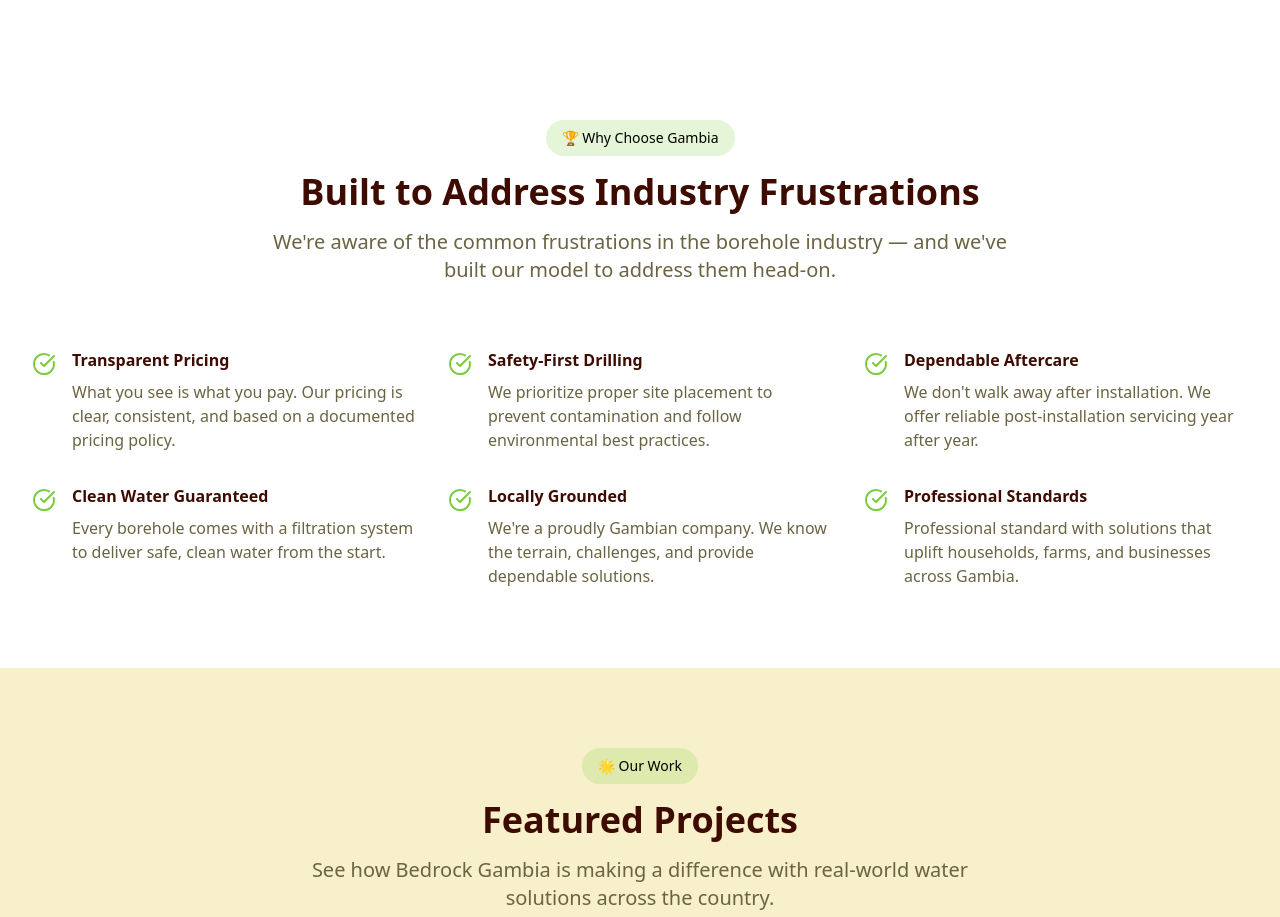
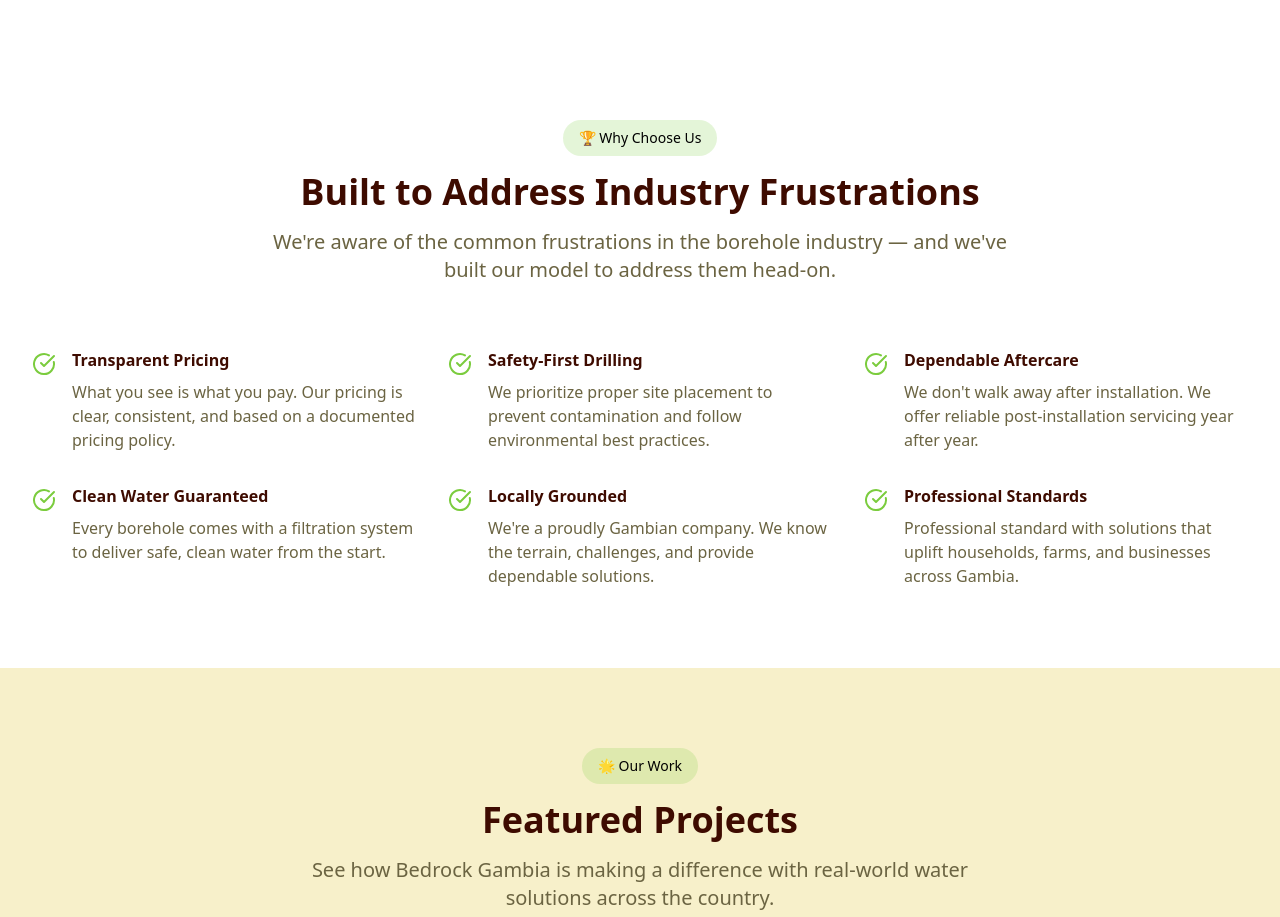
Before and after one commit to promptermax/bedrock, a React (Vite) app: page / in a window 1280 px wide. Shown: the part 1320-2237 px from the top of the page. Built offline with nearby package versions, Linux system fonts and the light colour scheme; a web font is replaced by a local one.

Commit message:
edit why choose us, link why us to the right section and refined the ask for quote form

```diff
--- a/src/App.css
+++ b/src/App.css
@@ -292,3 +292,10 @@
   align-items: center;
   gap: 8px;
 }
+
+/* Additional styling to improve alignment */
+.radio-option input[type="radio"],
+.checkbox-option input[type="checkbox"] {
+  margin: 0;
+  vertical-align: middle;
+}
--- a/src/App.jsx
+++ b/src/App.jsx
@@ -157,7 +157,7 @@
                 <div className="max-w-7xl mx-auto px-4 sm:px-6 lg:px-8">
                   <div className="text-center mb-16">
                     <div className="inline-block bg-accent/20 text-black px-4 py-2 rounded-full text-sm font-medium mb-4">
-                      🏆 Why Choose Gambia
+🏆 Why Choose Us
                     </div>
                     <h2 className="text-3xl md:text-4xl font-bold text-card-foreground mb-4">
                       Built to Address Industry Frustrations
```
